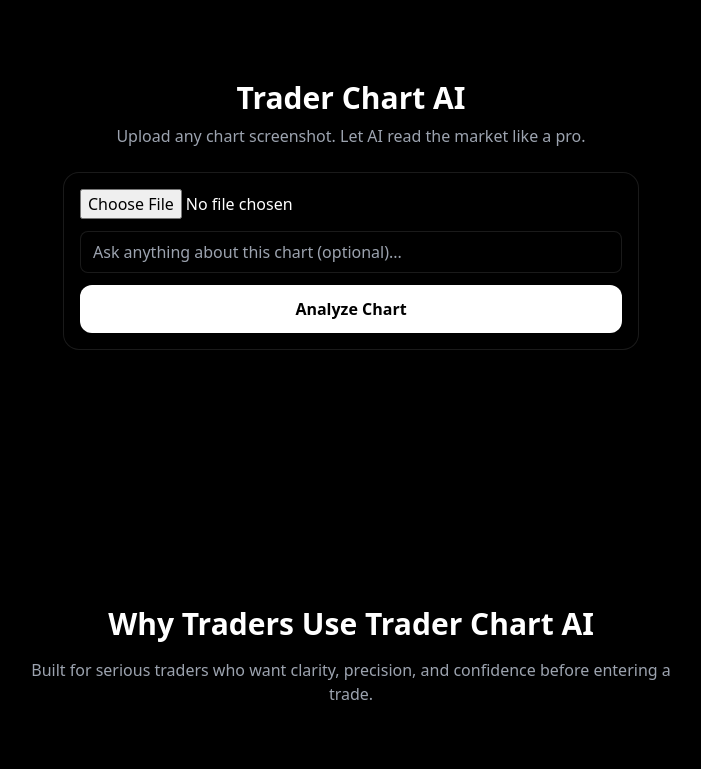
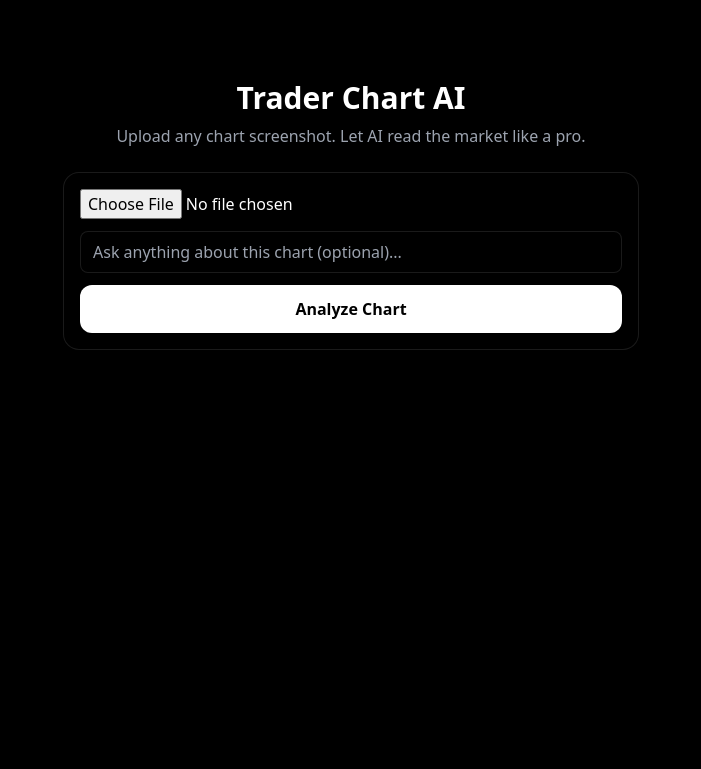
Before and after one commit to yuvraj448-debug/trader-chart-ai, a Next.js app: page / in a window 1280 px wide. Shown: the top 769 px of the page, without its empty margins (289-990 px from the left). Built offline with nearby package versions, Linux system fonts and the light colour scheme.

Commit message:
Update page.jsx

```diff
--- a/app/page.jsx
+++ b/app/page.jsx
@@ -18,26 +18,25 @@
 
     setLoading(true);
 
+    const formData = new FormData();
+    formData.append("image", image);
+    formData.append("question", isFollowUp ? followUp : question);
+    formData.append("previous", analysis);
+
     try {
-      const formData = new FormData();
-      formData.append("image", image);
-      formData.append("question", isFollowUp ? followUp : question);
-      formData.append("previous", analysis);
-
       const res = await fetch("/api/analyze", {
         method: "POST",
         body: formData,
       });
 
       const data = await res.json();
-
       setAnalysis(
         isFollowUp
           ? analysis + "\n\n" + data.analysis
           : data.analysis
       );
       setFollowUp("");
-    } catch (err) {
+    } catch (e) {
       alert("AI error. Try again.");
     }
 
@@ -46,8 +45,8 @@
 
   return (
     <>
-      {/* HERO / AI SECTION */}
-      <main className="relative z-10 flex flex-col items-center px-4 pt-20 text-white">
+      {/* HERO SECTION */}
+      <main className="relative z-10 flex min-h-screen flex-col items-center px-4 pt-20 text-white">
         <h1 className="text-3xl font-bold mb-2">Trader Chart AI</h1>
         <p className="text-gray-400 mb-6 text-center">
           Upload any chart screenshot. Let AI read the market like a pro.
@@ -103,7 +102,7 @@
         )}
       </main>
 
-      {/* FEATURES SECTION (ALWAYS VISIBLE BELOW) */}
+      {/* FEATURES SECTION — NOW GUARANTEED TO RENDER */}
       <Features />
     </>
   );
```
